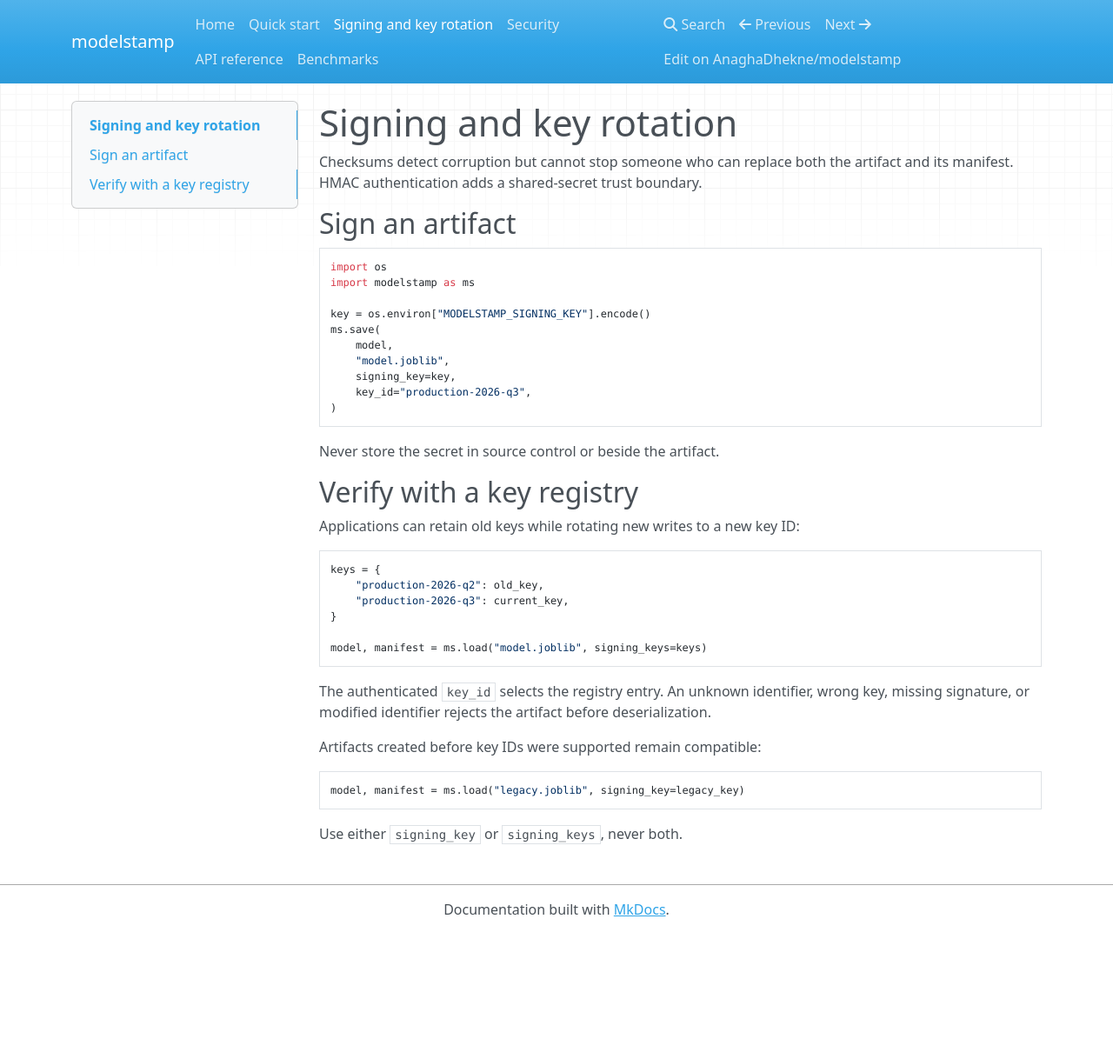
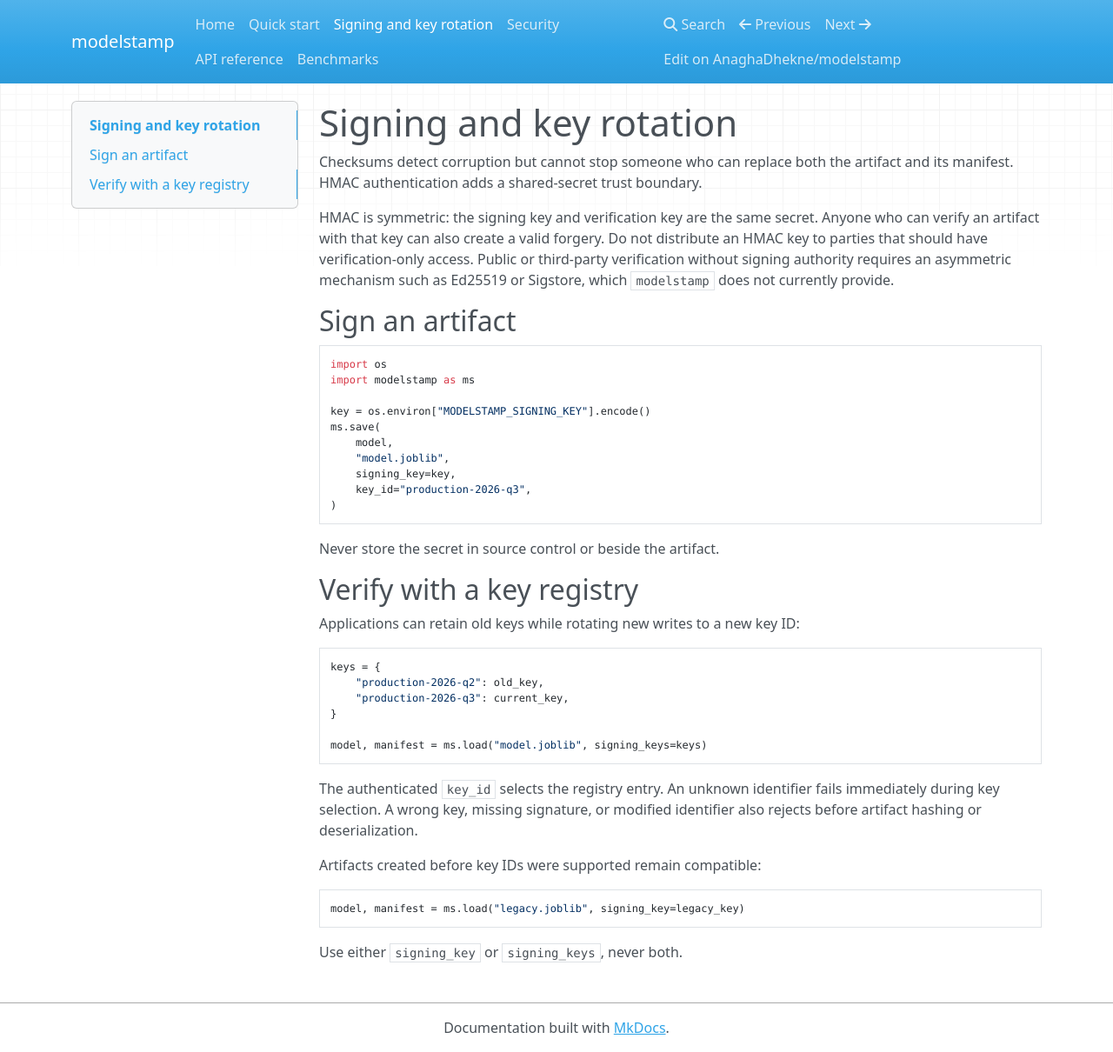
Before and after one commit to AnaghaDhekne/modelstamp, an MkDocs documentation site: the page built from docs/signing.md, in a window 1280 px wide and 1210 px high. Shown: the whole window at 87% size. Built offline with MkDocs 1.6.1, drawn with Linux system fonts in a browser that asks for light colours; nearby versions of some CDN libraries.

Commit message:
Clarify symmetric HMAC verification

````diff
--- a/docs/signing.md
+++ b/docs/signing.md
@@ -3,6 +3,13 @@
 Checksums detect corruption but cannot stop someone who can replace both the
 artifact and its manifest. HMAC authentication adds a shared-secret trust
 boundary.
+
+HMAC is symmetric: the signing key and verification key are the same secret.
+Anyone who can verify an artifact with that key can also create a valid forgery.
+Do not distribute an HMAC key to parties that should have verification-only
+access. Public or third-party verification without signing authority requires
+an asymmetric mechanism such as Ed25519 or Sigstore, which `modelstamp` does
+not currently provide.
 
 ## Sign an artifact
 
@@ -34,9 +41,9 @@
 model, manifest = ms.load("model.joblib", signing_keys=keys)
 ```
 
-The authenticated `key_id` selects the registry entry. An unknown identifier,
-wrong key, missing signature, or modified identifier rejects the artifact
-before deserialization.
+The authenticated `key_id` selects the registry entry. An unknown identifier
+fails immediately during key selection. A wrong key, missing signature, or
+modified identifier also rejects before artifact hashing or deserialization.
 
 Artifacts created before key IDs were supported remain compatible:
 
````
